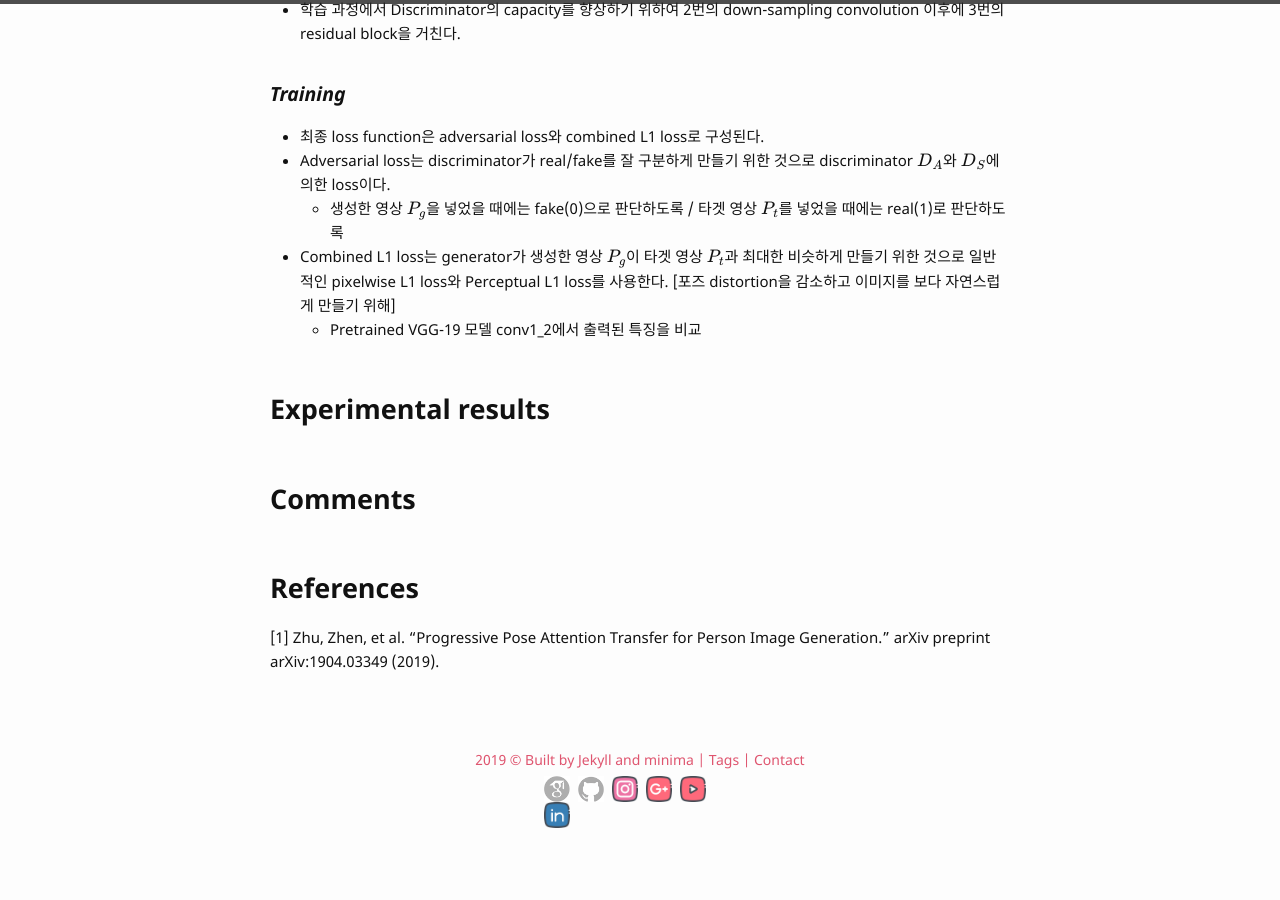
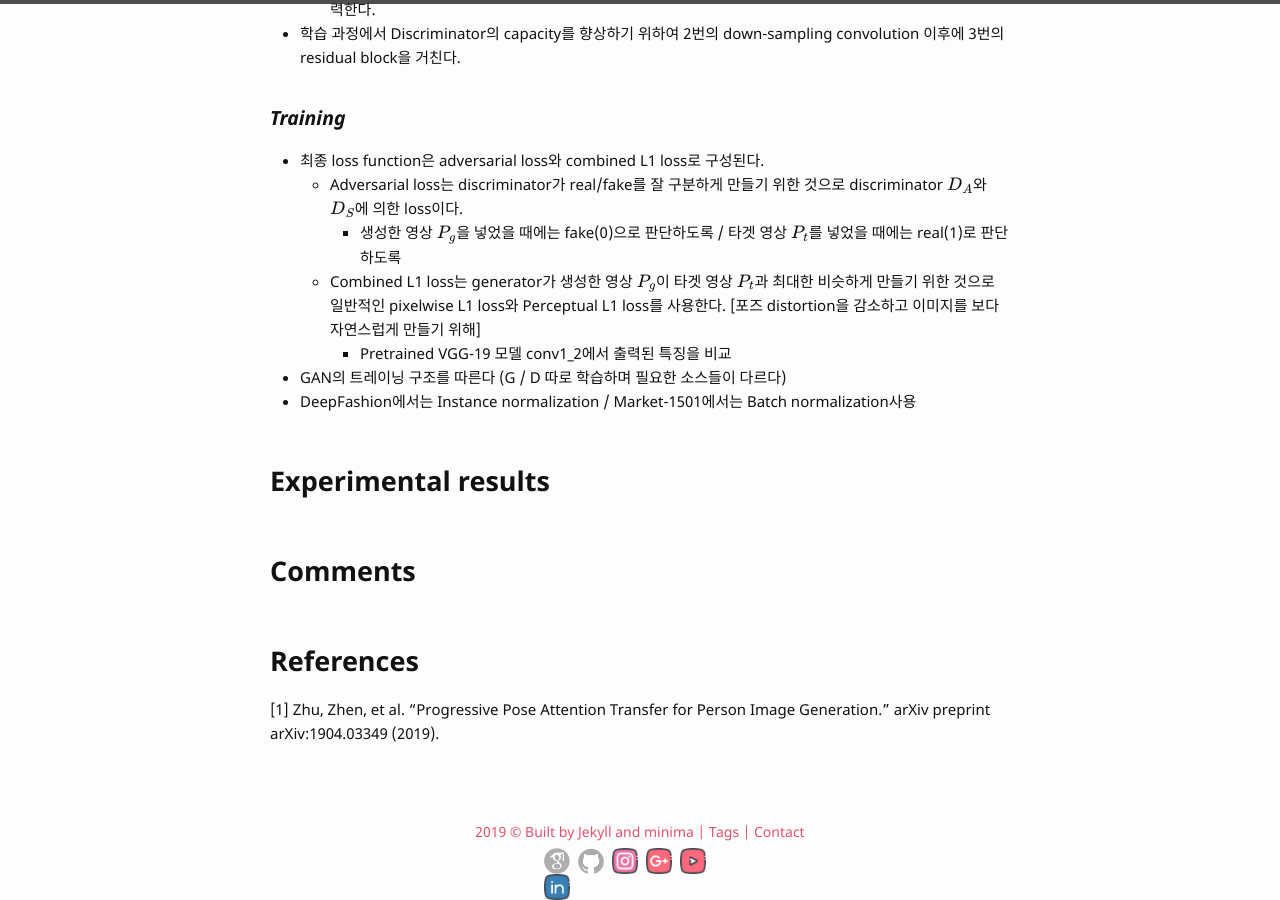
Before and after one commit to bismex/bismex.github.io, a Jekyll site: the page built from _posts/2019-05-21-PATB.md, in a window 1280 px wide and 900 px high, scrolled down 2268 px. Built offline with Jekyll 4.4.1, drawn with Linux system fonts in a browser that asks for light colours; formulas are drawn with MathJax 3; before the commit the page ends 3096 px from its top, so only the background shows below that; some of the changed text lies outside the part shown.

Commit message:
Update 2019-05-21-PATB.md

```diff
--- a/_posts/2019-05-21-PATB.md
+++ b/_posts/2019-05-21-PATB.md
@@ -50,20 +52,18 @@ tags: re-identification generative-model attention computer-vision-application s
 
 ### *Discriminator*
   - 동일한 구조의 두 discriminator 이용 (appearance discriminator $$D_A$$ and shape discriminator $$D_S$$)
-  - $$D_A$$는 입력 이미지 $$P_c$$와 생성된 이미지 $$P_g$$를 depth축으로 concat하여 입력을 받으며 CNN구조와 최종으로 softmax layer를 거쳐 $$R_A$$라는 appearance consistency score를 출력한다.
-  - $$D_S$$는 입력 이미지와 타겟 포즈 $$S_t$$를 이용하며, 동일한 구조를 거쳐 $$R_S$$라는 shape consistency score를 출력한다.
+    - $$D_A$$는 입력 이미지 $$P_c$$와 생성된 이미지 $$P_g$$를 depth축으로 concat하여 입력을 받으며 CNN구조와 최종으로 softmax layer를 거쳐 $$R_A$$라는 appearance consistency score를 출력한다.
+    - $$D_S$$는 입력 이미지와 타겟 포즈 $$S_t$$를 이용하며, 동일한 구조를 거쳐 $$R_S$$라는 shape consistency score를 출력한다.
   - 학습 과정에서 Discriminator의 capacity를 향상하기 위하여 2번의 down-sampling convolution 이후에 3번의 residual block을 거친다.
 
 ### *Training*
   - 최종 loss function은 adversarial loss와 combined L1 loss로 구성된다.
-  - Adversarial loss는 discriminator가 real/fake를 잘 구분하게 만들기 위한 것으로 discriminator $$D_A$$와 $$D_S$$에 의한 loss이다.
-    - 생성한 영상 $$P_g$$을 넣었을 때에는 fake(0)으로 판단하도록 / 타겟 영상 $$P_t$$를 넣었을 때에는 real(1)로 판단하도록
-  - Combined L1 loss는 generator가 생성한 영상 $$P_g$$이 타겟 영상 $$P_t$$과 최대한 비슷하게 만들기 위한 것으로 일반적인 pixelwise L1 loss와 Perceptual L1 loss를 사용한다. [포즈 distortion을 감소하고 이미지를 보다 자연스럽게 만들기 위해]
-    - Pretrained VGG-19 모델 conv1_2에서 출력된 특징을 비교
-
-
-
-
+    - Adversarial loss는 discriminator가 real/fake를 잘 구분하게 만들기 위한 것으로 discriminator $$D_A$$와 $$D_S$$에 의한 loss이다.
+      - 생성한 영상 $$P_g$$을 넣었을 때에는 fake(0)으로 판단하도록 / 타겟 영상 $$P_t$$를 넣었을 때에는 real(1)로 판단하도록
+    - Combined L1 loss는 generator가 생성한 영상 $$P_g$$이 타겟 영상 $$P_t$$과 최대한 비슷하게 만들기 위한 것으로 일반적인 pixelwise L1 loss와 Perceptual L1 loss를 사용한다. [포즈 distortion을 감소하고 이미지를 보다 자연스럽게 만들기 위해]
+      - Pretrained VGG-19 모델 conv1_2에서 출력된 특징을 비교
+  - GAN의 트레이닝 구조를 따른다 (G / D 따로 학습하며 필요한 소스들이 다르다)
+  - DeepFashion에서는 Instance normalization / Market-1501에서는 Batch normalization사용
 
 
 ## Experimental results
```
Also changed, not shown: other parts of _posts/2019-05-21-PATB.md (+2 -0 lines).
